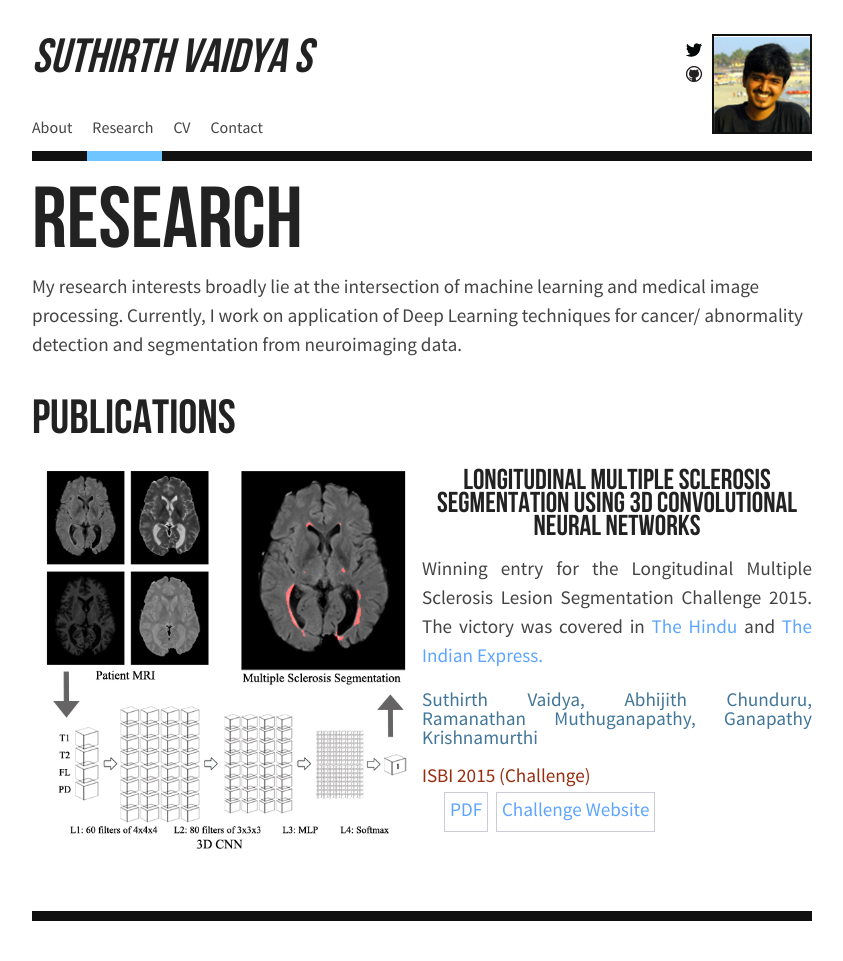
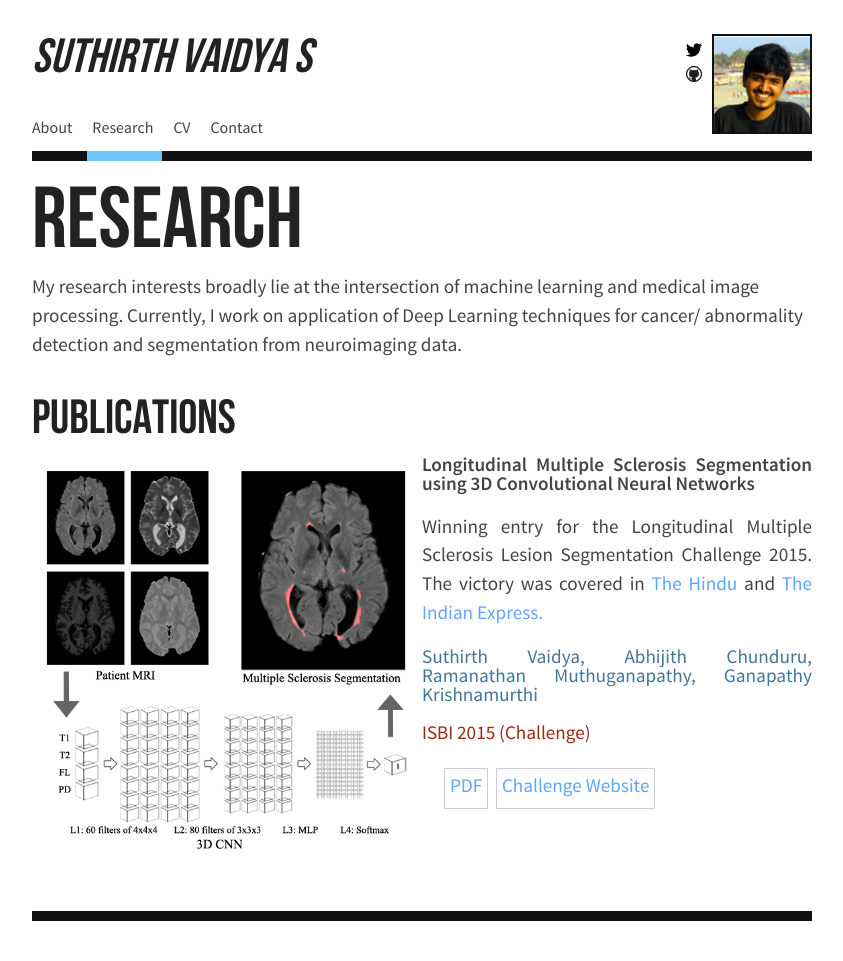
Before and after one commit to suthirth/suthirth.github.io, a Jekyll site: the page built from research/index.html, in a window 1280 px wide. Shown: the whole page, without its empty margins (218-1061 px from the left). Built offline with Jekyll 4.4.1, drawn with Linux system fonts in a browser that asks for light colours.

Commit message:
Update index.html

```diff
--- a/research/index.html
+++ b/research/index.html
@@ -20,12 +20,13 @@ layout: default
           </div>
         </div>
         <div class="col-md-6">
-            <h5 align="center">Longitudinal Multiple Sclerosis Segmentation using 3D Convolutional Neural Networks</h5>
+            <div class="pubt">Longitudinal Multiple Sclerosis Segmentation using 3D Convolutional Neural Networks</div>
             <p align="justify">Winning entry for the Longitudinal Multiple Sclerosis Lesion Segmentation Challenge 2015.
             The victory was covered in <a href="http://www.thehindu.com/news/cities/chennai/iitm-team-bags-honours/article7156233.ece">The Hindu</a> and <a href="http://indianexpress.com/article/technology/science/from-the-lab-algorithms-to-get-machines-to-study-medical-reports/">The Indian Express.</a></p>
             <div class="puba">Suthirth Vaidya, Abhijith Chunduru, Ramanathan Muthuganapathy, Ganapathy Krishnamurthi</div>
             <br>
             <div class="pubv">ISBI 2015 (Challenge)</div>
+            <br>
             <div class="publ">
             <ul>
              <li><a href="/img/ISBI_MSChallenge_Vaidya.pdf">PDF</a></li>
```
